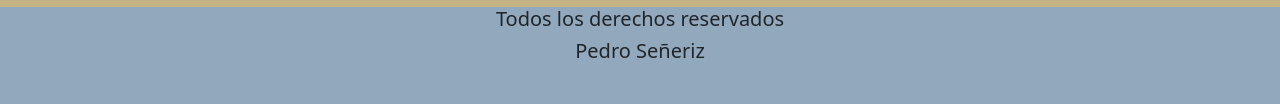
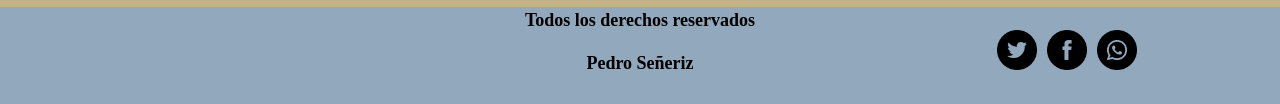
Before and after one commit to PedroS2001/AgenciaDeViajesSeneriz, a website: page pages/viajes.html in a window 1280 px wide. Shown: the part 1177-1281 px from the top of the page. Drawn offline with nearby package versions, Linux system fonts and the light colour scheme.

Commit message:
mejorado el footer

```diff
--- a/pages/viajes.html
+++ b/pages/viajes.html
@@ -190,13 +190,22 @@
 
     <footer class="container-fluid">
         <div class="row">
-            <div class="col">
-                <h5>Todos los derechos reservados</h5>
+            <div class="col-12 col-sm-4">
             </div>
-        </div>
-        <div class="row">
-            <div class="col">
-                <h5>Pedro Señeriz</h5>
+            <div class="col-6 col-sm-4 flexCentroVertical" >
+                <p>Todos los derechos reservados</p>
+                <p>Pedro Señeriz</p>
+            </div>
+            <div class="col-6 col-sm-4 flexCentro" >
+                <a href="http://www.twitter.com" target="_blank">
+                    <img src="../images/twitter.png" alt="">
+                </a>
+                <a href="http://www.facebook.com" target="_blank">
+                    <img src="../images/facebook.png" alt="">
+                </a>
+                <a href="http://www.whatsapp.com" target="_blank">
+                    <img src="../images/whatsapp.png" alt="">
+                </a>
             </div>
         </div>
     </footer>
--- a/scss/styles.scss
+++ b/scss/styles.scss
@@ -82,9 +82,20 @@ body{
     }
 }
 footer{
-    height: 100px;
+    min-height: 100px;
     background-color: $color-principal;
     text-align: center;
+    p{
+        color: black;
+        font-size: large;
+        font-weight: bold;
+        font-family: "Ubuntu";
+    }
+    img{
+        margin: 5px;
+        width: 40px;
+        height: 40px;
+    }
 }
 .flexCentro{
     @include flexCentro(row, wrap);
```
Also changed, not shown: index.html (+20 -11 lines), pages/contacto.html (+17 -7 lines), pages/galeria.html (+38 -21 lines), pages/nosotros.html (+25 -11 lines), css/styles.css, images/facebook.png (added), images/twitter.png (added), images/whatsapp.png (added).
